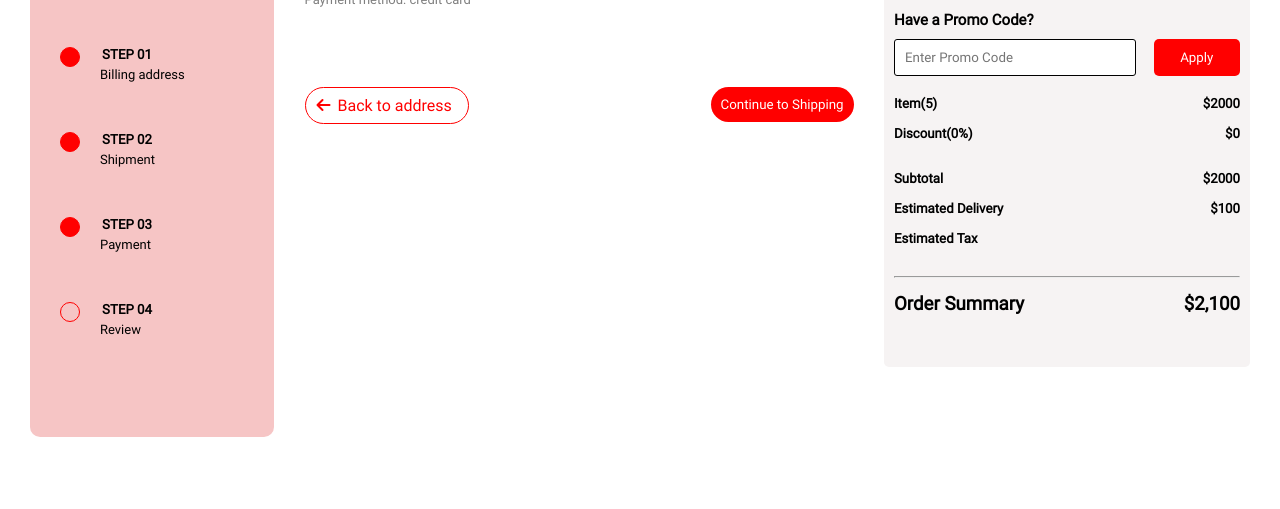
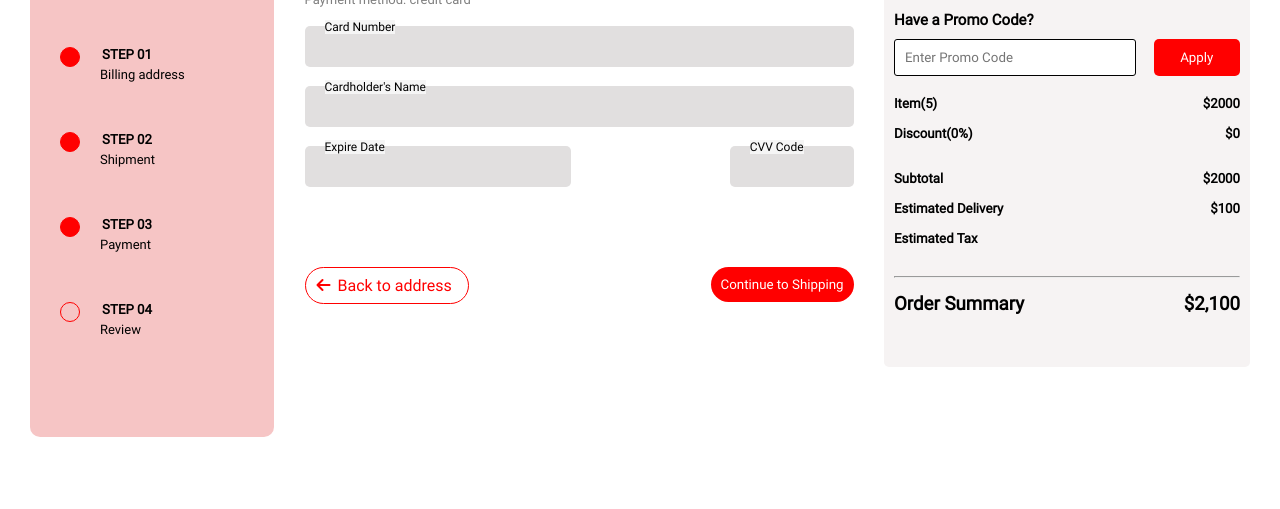
Before and after one commit to projecthanif/TechPlanet, a plain HTML site: page checkout-payment.html in a window 1280 px wide. Shown: the part 291-800 px from the top of the page. Drawn offline with Linux system fonts and the light colour scheme.

Commit message:
on the way

```diff
--- a/assets/css/checkout.css
+++ b/assets/css/checkout.css
@@ -284,4 +284,12 @@ label {
     width: 100%;
   }
 
+  .double.btn.payment {
+    margin-top: 20px;
+  }
+
+  .summary {
+    margin-top: 20px;
+  }
+
 }
--- a/checkout-payment.html
+++ b/checkout-payment.html
@@ -24,7 +24,9 @@
         <h1 class="nav-logo-text"><span class="cr-red">Tech</span>Planet</h1>
       </div>
       <ul class="navbar">
-        <li class="nav-list"><a href="./index.html" class="nav-link active">Home</a></li>
+        <li class="nav-list">
+          <a href="./index.html" class="nav-link active">Home</a>
+        </li>
         <li class="nav-list"><a href="shop.html" class="nav-link">Shop</a></li>
         <li class="nav-list">
           <a href="about.html" class="nav-link">About Us</a>
@@ -105,9 +107,51 @@
           <section class="payment">
             <h6 class="which-step-sm">Step 03</h6>
             <h3 class="step-title-md">Payment</h3>
-            <p class="step-desc">Payment method:  credit card</p>
+            <p class="step-desc">Payment method: credit card</p>
             <form action="">
-
+              <div class="form-inputs">
+                <label for="full name">Card Number</label>
+                <input
+                  type="number"
+                  name="card_number"
+                  id=""
+                  class="form-input"
+                  min="16"
+                  max="16"
+                />
+              </div>
+              <div class="form-inputs">
+                <label for="email">Cardholder's Name</label>
+                <input
+                  type="email"
+                  name="cardholder_name"
+                  id=""
+                  class="form-input"
+                />
+              </div>
+              <div class="double">
+                <div class="form-inputs">
+                  <label for="zip_code">Expire Date </label>
+                  <input
+                    type="number"
+                    name="expire_date"
+                    id=""
+                    class="form-input"
+                    min="5"
+                  />
+                </div>
+                <div class="form-inputs">
+                  <label for="cvv_code">CVV Code</label>
+                  <input
+                    type="number"
+                    name="cvv_code"
+                    min="3"
+                    max="3"
+                    id=""
+                    class="form-input"
+                  />
+                </div>
+              </div>
               <div class="double btn">
                 <a href="./checkout-address.html" class="btn-redirect">
                   <i class="fa-solid fa-arrow-left"></i> Back to address
```
